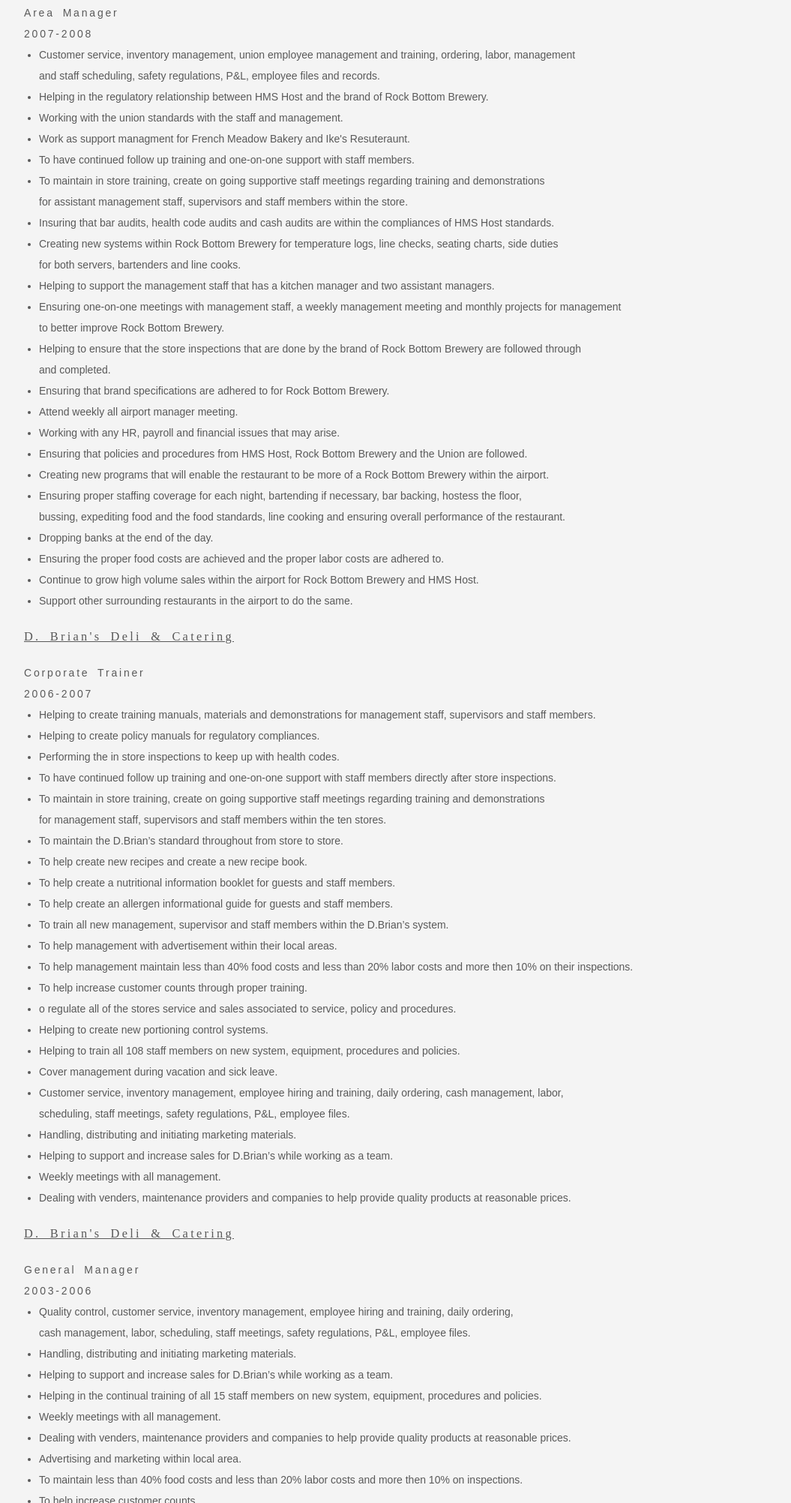
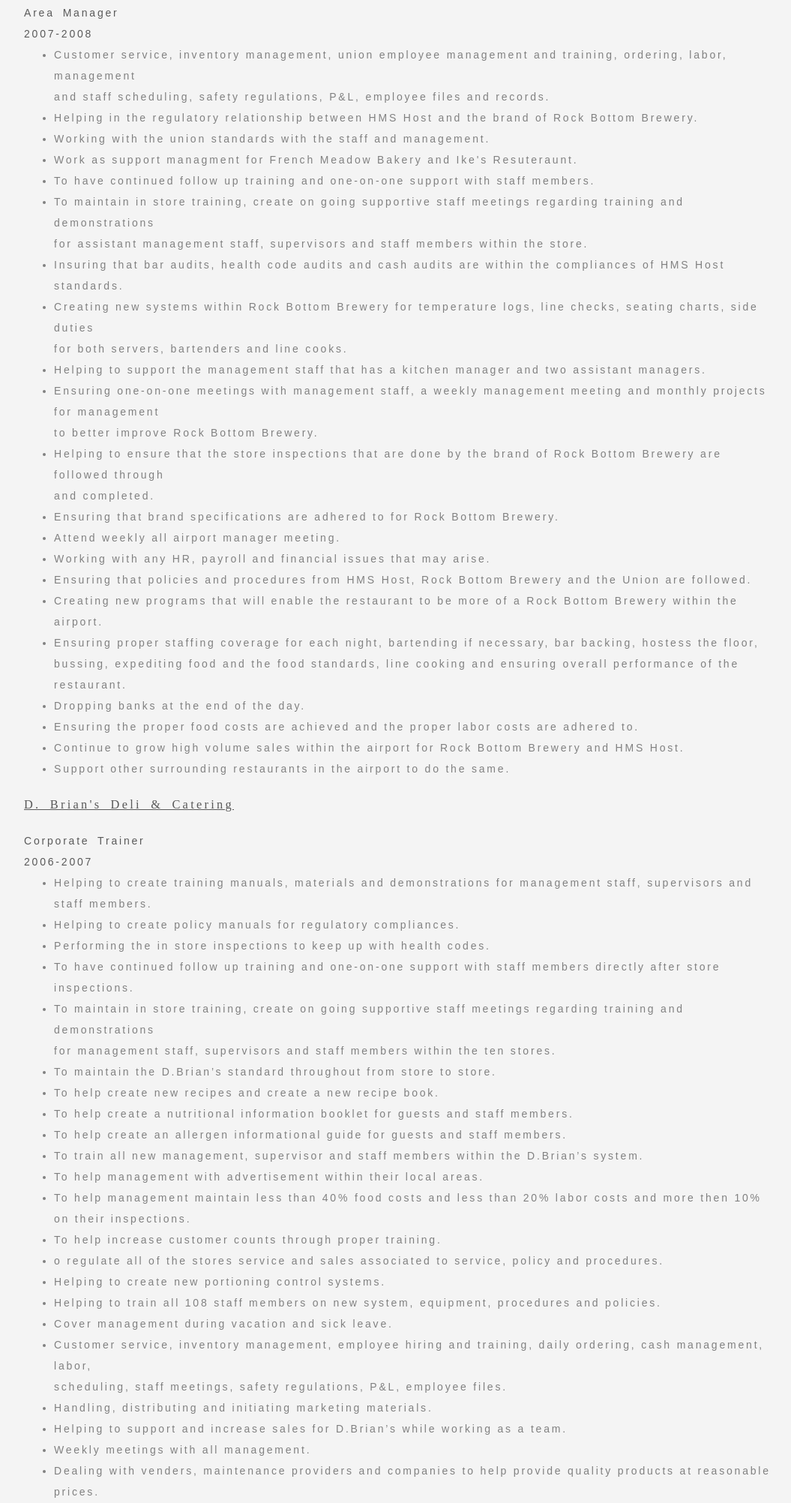
Before and after one commit to LizGoff/LizGoff.github.io, a plain HTML site: page index.html in a window 1280 px wide. Shown: the part 796-2800 px from the top of the page at 75% size, without its empty margins (116-1171 px from the left). Drawn offline with Linux system fonts and the light colour scheme.

Commit message:
stylesheet style.css

```diff
--- a/style.css
+++ b/style.css
@@ -19,7 +19,7 @@
   background-color:#dae6f1;
   color:#595959;
   font-family:Arial;
-  font-weight:200;
+  font-size: 14pt;
   fontstyle:normal;
   letter-spacing:0.2em;
   border-bottom:solid;
@@ -41,6 +41,7 @@
 }
 
 #summary h2{
+  color:#595959;
   font-family:Times New Roman;
   font-weight:400;
   font-style:normal;
@@ -53,6 +54,7 @@
 }
 
 #experiance h2{
+  color:#595959;
   font-family:Times New Roman;
   font-weight:400;
   font-style:normal;
@@ -65,6 +67,7 @@
 }
 
 #LECI h3{
+  color:#595959;
   font-family:Times New Roman;
   font-weight:400;
   font-style:normal;
@@ -97,7 +100,19 @@
   margin:30px;
 }
 
+#block01{
+  color:#808080;
+  font-family:Arial;
+  font-weight:200;
+  font-style:normal;
+  letter-spacing:0.2em;
+  Line-height:2em;
+  margin-left:20px;
+
+}
+
 #RB h3{
+  color:#595959;
   font-family:Times New Roman;
   font-weight:400;
   font-style:normal;
@@ -120,7 +135,19 @@
 
 }
 
+#block02{
+  color:#808080;
+  font-family:Arial;
+  font-weight:200;
+  font-style:normal;
+  letter-spacing:0.2em;
+  Line-height:2em;
+  margin-left:20px;
+
+}
+
 #DB01 h3{
+  color:#595959;
   font-family:Times New Roman;
   font-weight:400;
   font-style:normal;
@@ -143,7 +170,19 @@
 
 }
 
+#block03{
+  color:#808080;
+  font-family:Arial;
+  font-weight:200;
+  font-style:normal;
+  letter-spacing:0.2em;
+  Line-height:2em;
+  margin-left:20px;
+
+}
+
 #DB02 h3{
+  color:#595959;
   font-family:Times New Roman;
   font-weight:400;
   font-style:normal;
@@ -165,3 +204,14 @@
   margin-left:20px;
 
 }
+
+#block04{
+  color:#808080;
+  font-family:Arial;
+  font-weight:200;
+  font-style:normal;
+  letter-spacing:0.2em;
+  Line-height:2em;
+  margin-left:20px;
+
+}
```
